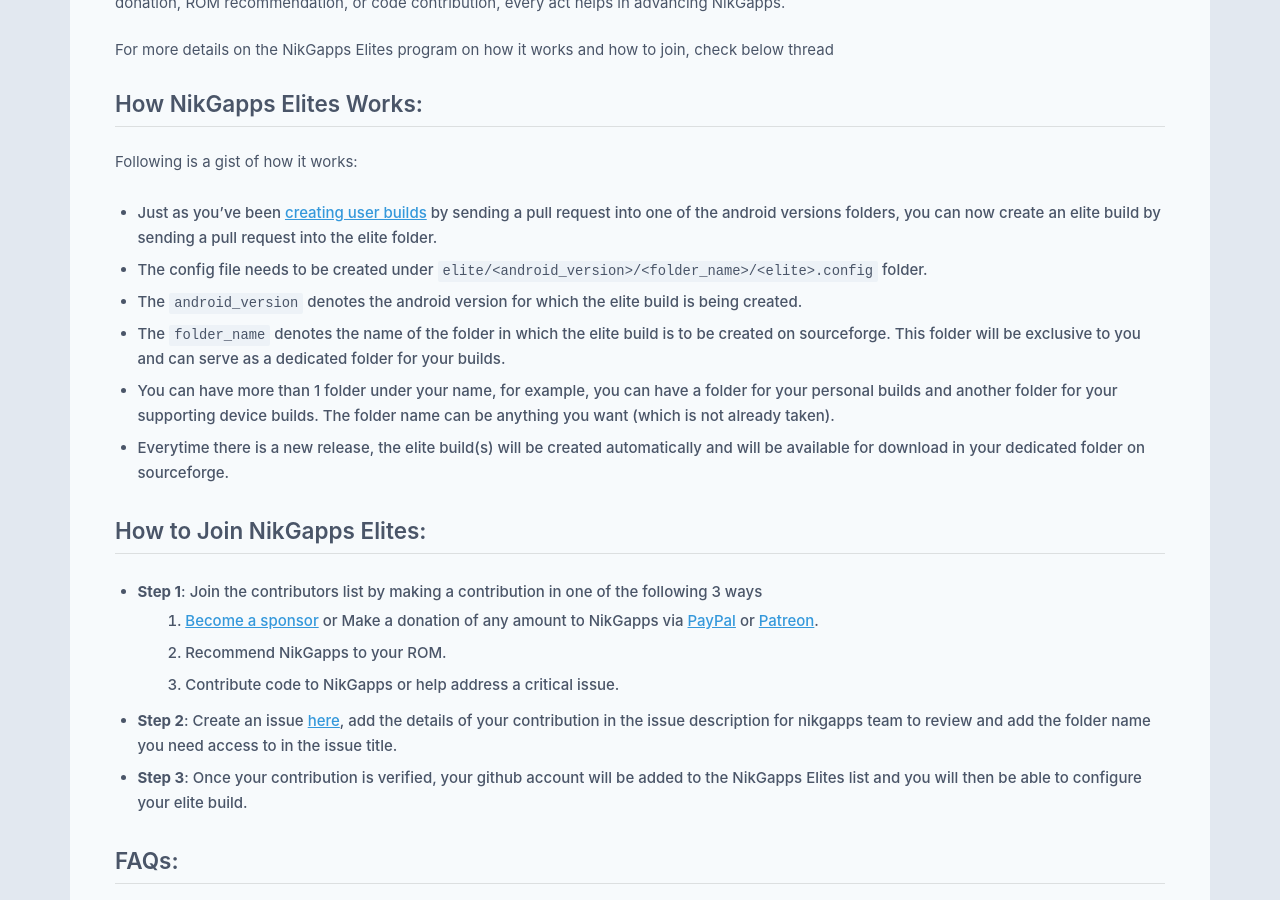
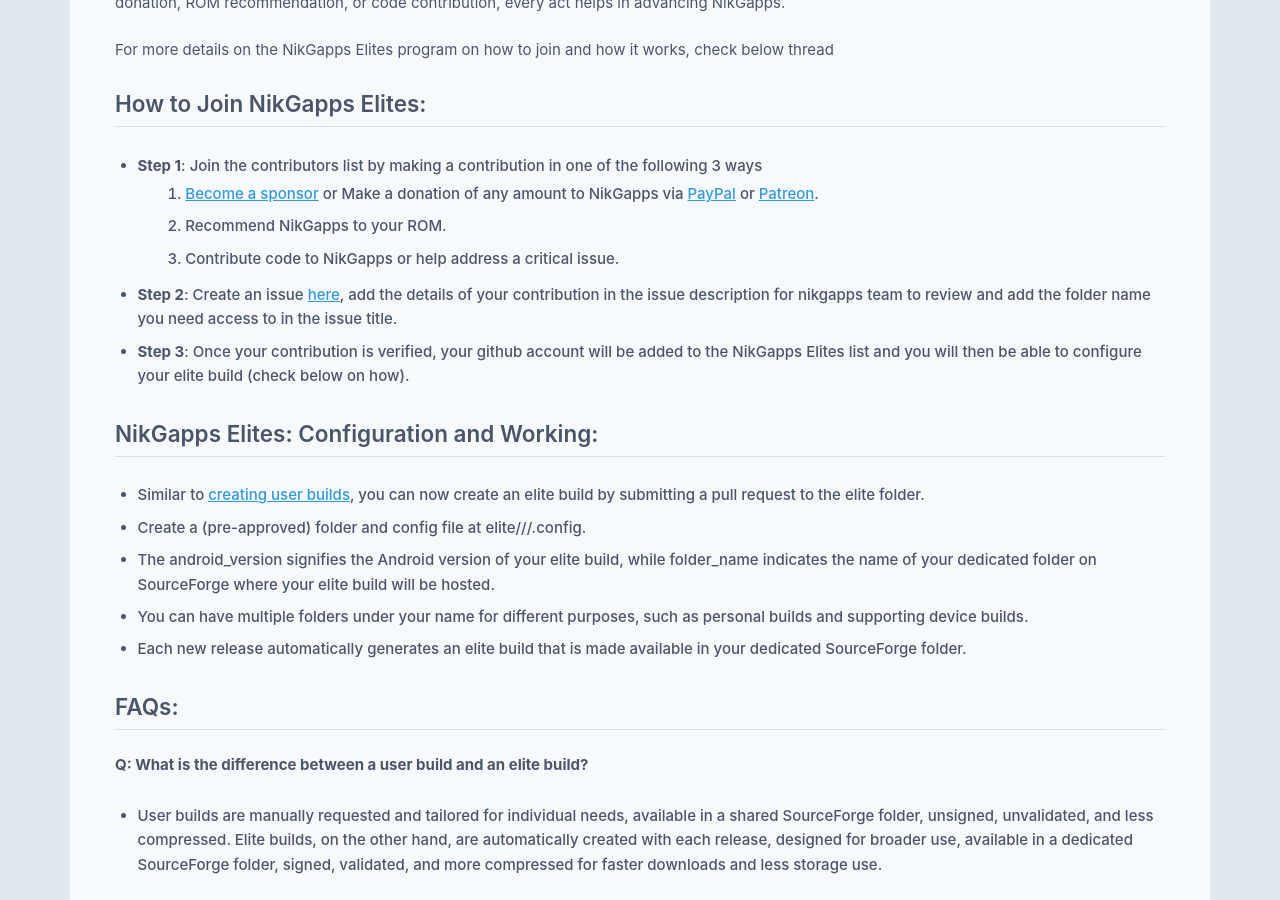
Before and after one commit to nikgapps/nikgapps.github.io, a Jekyll site: the page built from _posts/2023-06-08-NikGapps-Elites.md, in a window 1280 px wide and 900 px high, scrolled down 1158 px. Built offline with Jekyll 4.4.1, drawn with Linux system fonts in a browser that asks for light colours; some web fonts are replaced; some of the changed text lies outside the part shown.

Commit message:
Make the content concise

```diff
--- a/_posts/2023-06-08-NikGapps-Elites.md
+++ b/_posts/2023-06-08-NikGapps-Elites.md
@@ -28,17 +28,7 @@
 
 While the NikGapps Elites program is about appreciating past contributors, it's also a call to more people to join us in this mission. Whether it's a donation, ROM recommendation, or code contribution, every act helps in advancing NikGapps.
 
-For more details on the NikGapps Elites program on how it works and how to join, check below thread
-
-## How NikGapps Elites Works:
-
-Following is a gist of how it works:
-- Just as you've been [creating user builds](https://github.com/nikgapps/config) by sending a pull request into one of the android versions folders, you can now create an elite build by sending a pull request into the elite folder.
-- The config file needs to be created under `elite/<android_version>/<folder_name>/<elite>.config` folder.
-- The `android_version` denotes the android version for which the elite build is being created.
-- The `folder_name` denotes the name of the folder in which the elite build is to be created on sourceforge. This folder will be exclusive to you and can serve as a dedicated folder for your builds.
-- You can have more than 1 folder under your name, for example, you can have a folder for your personal builds and another folder for your supporting device builds. The folder name can be anything you want (which is not already taken).
-- Everytime there is a new release, the elite build(s) will be created automatically and will be available for download in your dedicated folder on sourceforge.
+For more details on the NikGapps Elites program on how to join and how it works, check below thread
 
 ## How to Join NikGapps Elites:
 
@@ -47,40 +37,42 @@
     2. Recommend NikGapps to your ROM.
     3. Contribute code to NikGapps or help address a critical issue.
 - **Step 2**: Create an issue [here](https://github.com/nikgapps/config/issues/new), add the details of your contribution in the issue description for nikgapps team to review and add the folder name you need access to in the issue title.
-- **Step 3**: Once your contribution is verified, your github account will be added to the NikGapps Elites list and you will then be able to configure your elite build.
+- **Step 3**: Once your contribution is verified, your github account will be added to the NikGapps Elites list and you will then be able to configure your elite build (check below on how).
+
+## NikGapps Elites: Configuration and Working:
+
+- Similar to [creating user builds](https://github.com/nikgapps/config), you can now create an elite build by submitting a pull request to the elite folder.
+- Create a (pre-approved) folder and config file at elite/<android_version>/<folder_name>/<elite>.config.
+- The android_version signifies the Android version of your elite build, while folder_name indicates the name of your dedicated folder on SourceForge where your elite build will be hosted.
+- You can have multiple folders under your name for different purposes, such as personal builds and supporting device builds.
+- Each new release automatically generates an elite build that is made available in your dedicated SourceForge folder.
 
 ## FAQs:
 
 **Q: What is the difference between a user build and an elite build?**
-- **Available on Manual Request vs Available with every release:** A user build is created only when a user requests for it by sending a pull request into the android version folder whereas an elite build is created automatically everytime there is a new release.
-- **Designed for a single user vs Designed for a release:** A user build or custom build is a build that is created for a specific user tailored to his needs and is available for download in the shared folder on sourceforge. On the other hand, elite build is a build that is created for an elite user and is available for download in his dedicated folder on sourceforge. This can be a build that suits best for certain devices based on their configuration and is recommended by Rom Developers.
-- **Not signed vs Signed:** A user build is not signed whereas an elite build is signed.
-- **Not validated vs Validated:** A user build is not validated whereas an elite build is validated by your rom developer.
-- **Not highly compressed vs Highly Compressed:** A user build is not compressed beyond the default level whereas an elite build is highly compressed with faster downloads and takes up less storage space in your sdcard.
-- **No dedicated folder vs Dedicated folder:** A user build is available for download in the shared folder on sourceforge whereas an elite build is available for download in your dedicated folder on sourceforge so you never have to search through folders with release date to find your build.
+- User builds are manually requested and tailored for individual needs, available in a shared SourceForge folder, unsigned, unvalidated, and less compressed. Elite builds, on the other hand, are automatically created with each release, designed for broader use, available in a dedicated SourceForge folder, signed, validated, and more compressed for faster downloads and less storage use.
 
-**Q: Is this in other words a paid feature?**
-- No, this is not a paid feature. The contribution is not limited to donations. This is a way to recognize and honor the invaluable contributions made to the NikGapps project by contributors. However, the donations are a way to show recognition and appreciation for the work done by the NikGapps team.
 
-**Q: Why not bring all these exclusives to everyone?**
+**Q: Is this a paid feature?**
+- No, it's not a paid feature, but a way to honor valuable contributions to the NikGapps project. Donations are welcomed as a form of recognition and appreciation for the NikGapps team's work.
+
+**Q: Why aren't all exclusives available to everyone?**
 - We would love to bring all these exclusives to everyone but at the same time we want to reward and honor the invaluable contributions made to the NikGapps project. A lot of people have made monetary contribution/donation and never came forward. We believe that this is the best way to do it.
 
 **Q: What if I don't want to be an elite?**
-- You can still create a user build by sending a pull request into the android version folder.
-- You will still receive all the updates from NikGapps like before and bug fixes.
-- However, you will not receive the exclusives mentioned above.
+- You can still create user builds and receive NikGapps updates and bug fixes. However, elite exclusives will not be available.
 
-**Q: What if I don't want to be an elite anymore?**
+**Q: What if I no longer wish to be an elite?**
 - After you have been added to the NikGapps Elites list, you can request to be removed from the list by creating an issue [here](https://github.com/nikgapps/config/issues/new).
 
 **Q: What if I want to add another folder or change my folder name?**
-- You can request to add another folder or change your folder name by creating an issue [here](https://github.com/nikgapps/config/issues/new). The request should be genuine and should not be just for fun. The request will be reviewed by the NikGapps team and will be approved only if it is genuine.
+- You can request folder modifications [here](https://github.com/nikgapps/config/issues/new), subject to NikGapps team's approval for genuineness.
 
-**Q: Will there be more exlusives in future?**
-- Yes, we will be adding more exclusives in future which will be available only to NikGapps Elites.
+**Q: Will there be more elite exclusives in the future?**
+- Yes, more exclusives will be added for NikGapps Elites.
 
 **Q: What if there is a bug in the elite build?**
-- If there is a bug in the elite build, you can create an issue [here](https://github.com/nikgapps/config/issues/new) and it will be addressed by the NikGapps team.
+- Report any bugs in the elite build [here](https://github.com/nikgapps/config/issues/new) for the NikGapps team to address.
 
 
 Thank you for your support, and a warm welcome to NikGapps Elites!
```
